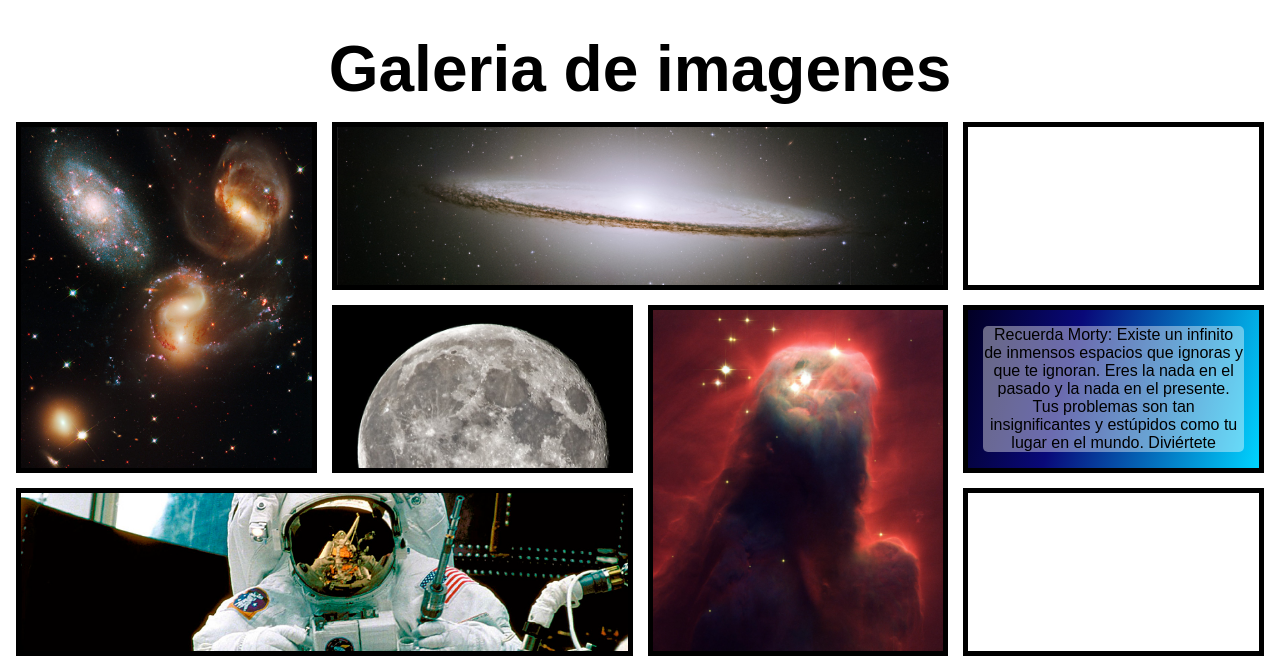
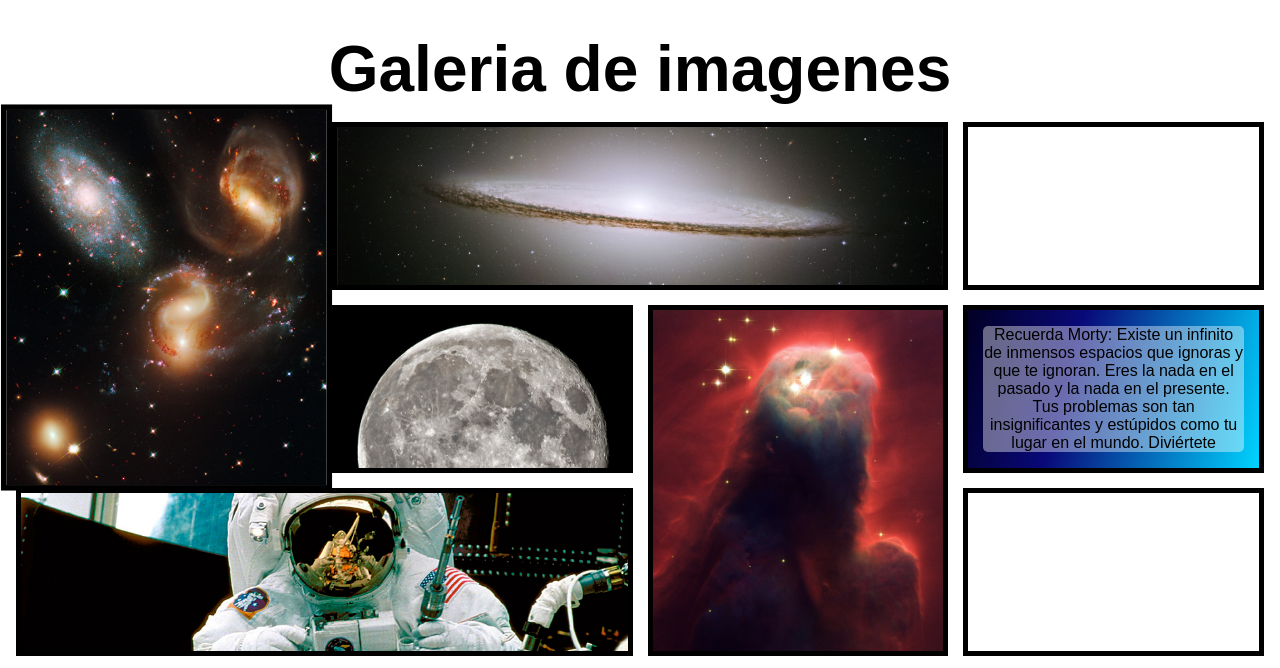
Before and after one commit to fkbrizuela/galaxy, a plain HTML site: page paginas/galeria.html in a window 1280 px wide. In both pictures the pointer is over the element 166 px from the left and 399 px from the top of the page. Shown: the part 102-770 px from the top of the page. Drawn offline with Linux system fonts and the light colour scheme.

Commit message:
efectos-galeria

```diff
--- a/css/estilos.css
+++ b/css/estilos.css
@@ -289,6 +289,11 @@ footer {
 
 .grid__item{
     border: 5px solid;
+    transition: 1s;
+}
+
+.grid__item:hover{
+    transform: scale(1.1);
 }
 
 .grid__uno{
```
